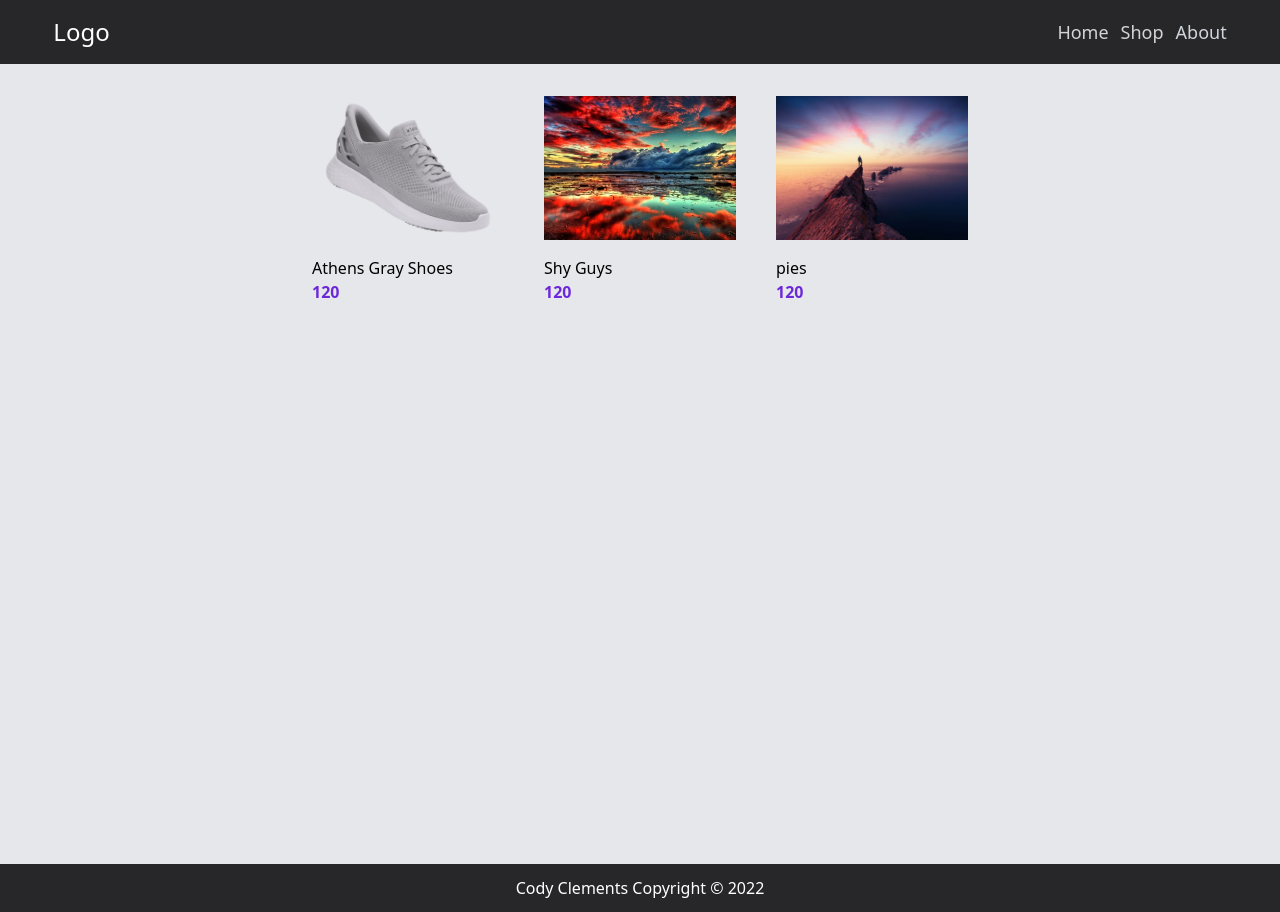
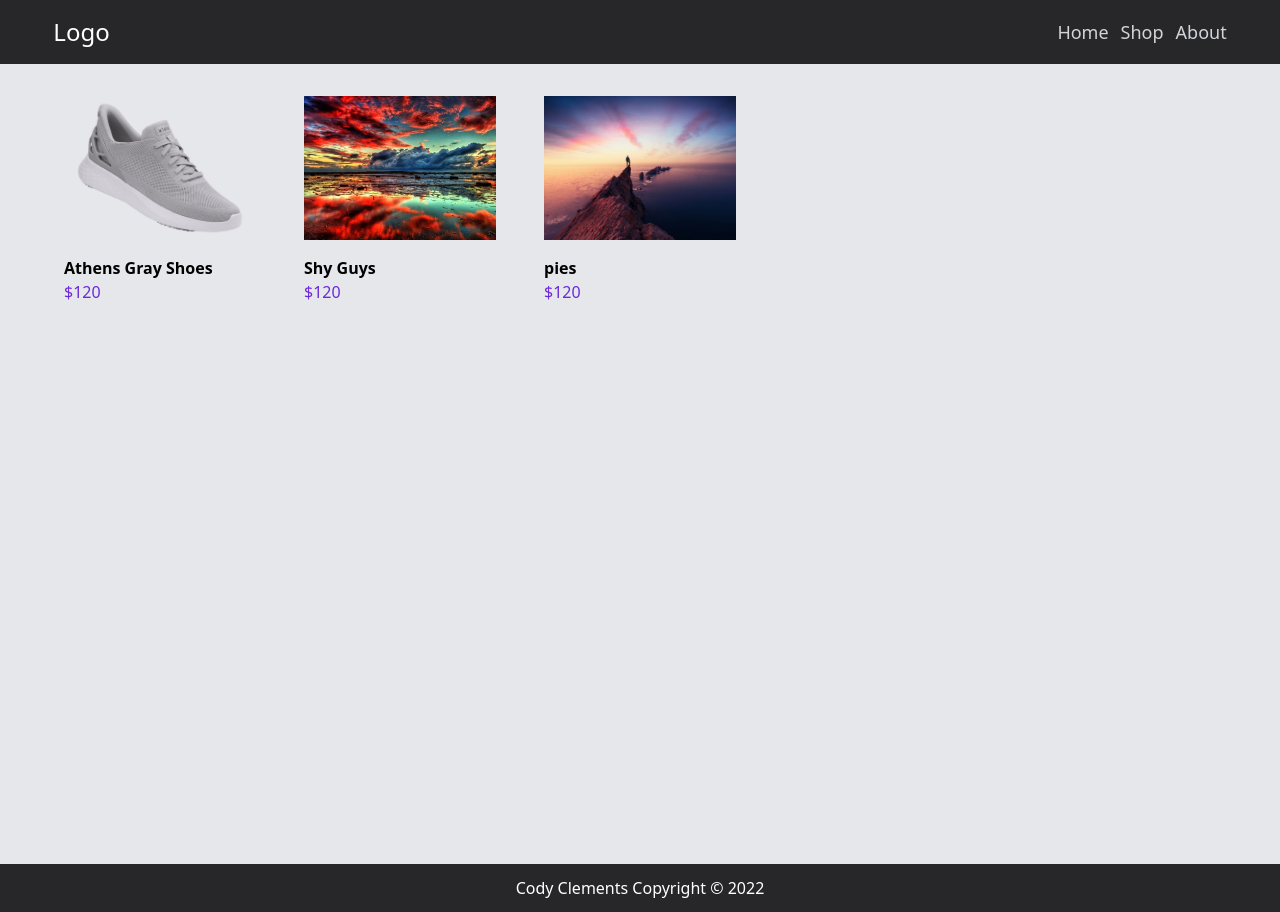
Before and after one commit to clements50/ecomerce, a React (Vite) app in the folder client/: page / in a window 1280 px wide. Built offline with nearby package versions, Linux system fonts and the light colour scheme.

Commit message:
Remove item flex and add grid remove width

```diff
--- a/client/src/components/Card.tsx
+++ b/client/src/components/Card.tsx
@@ -10,12 +10,12 @@ type Props = {
 const Card = ({ name, price, id, image }: Props) => {
   return (
     <Link to={`/shop/item/${id}`}>
-      <div className="px-4 max-h-80 w-40 lg:w-56">
+      <div className="px-4 w-40 lg:w-56">
         <img src={image} className="w-full h-36 object-cover mb-4 lg:h-36" />
-        <p>{name}</p>
-        <p className="text-violet-700">
-          <strong>{price}</strong>
+        <p>
+          <strong>{name}</strong>
         </p>
+        <p className="text-violet-700">${price}</p>
       </div>
     </Link>
   );
--- a/client/src/pages/Shop.tsx
+++ b/client/src/pages/Shop.tsx
@@ -3,7 +3,7 @@ import ShopItems from "../data/data.json";
 
 const Shop = () => {
   return (
-    <div className="flex flex-wrap py-8 justify-center gap-2 w-screen m-auto lg:w-8/12">
+    <div className="grid grid-cols-2 w-fit gap-4 py-8 m-auto md:grid-cols-4 lg:grid-cols-4 xl:grid-cols-5">
       {ShopItems.map((item) => {
         return (
           <Card
```
